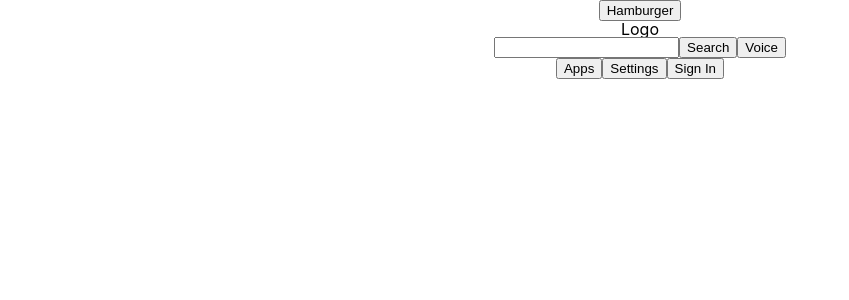
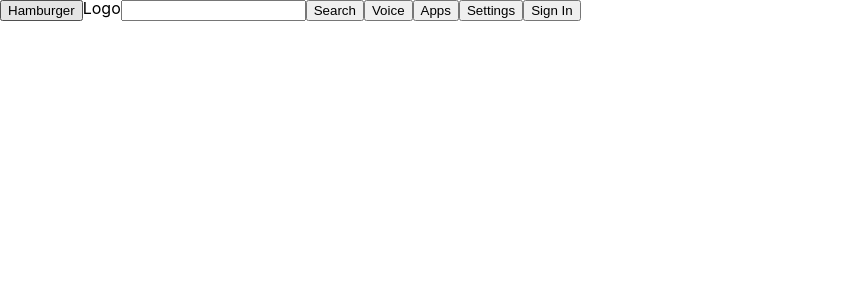
Before and after one commit to DeadpanCakes/youtube_vid, a React (Create React App) app: page / in a window 1280 px wide. Shown: the top 300 px of the page, without its empty margins (0-849 px from the left). Built offline with nearby package versions, Linux system fonts and the light colour scheme.

Commit message:
added styling to header element

```diff
--- a/src/App.css
+++ b/src/App.css
@@ -1,3 +1,7 @@
+header {
+  display: flex;
+}
+
 .App {
   text-align: center;
 }
```
